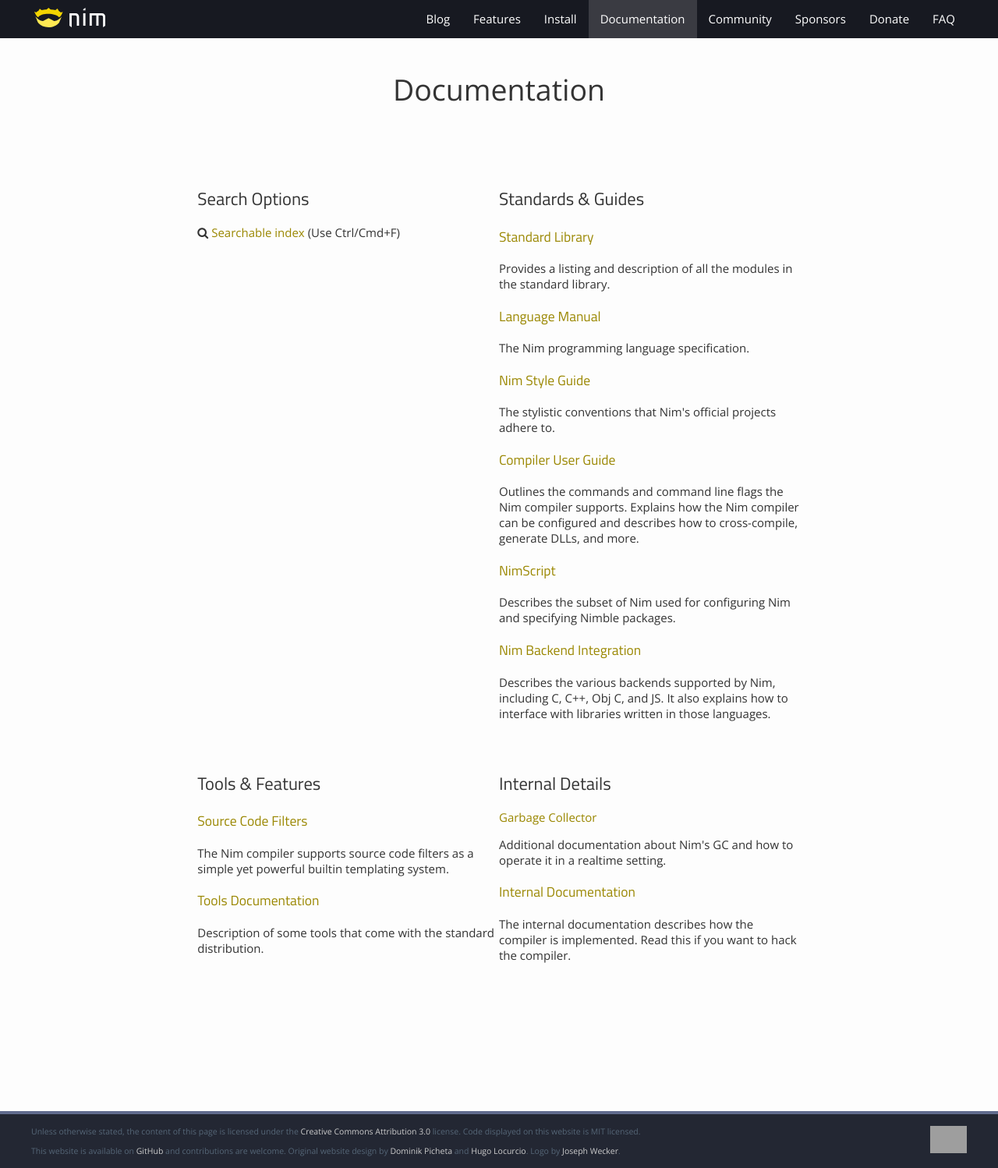
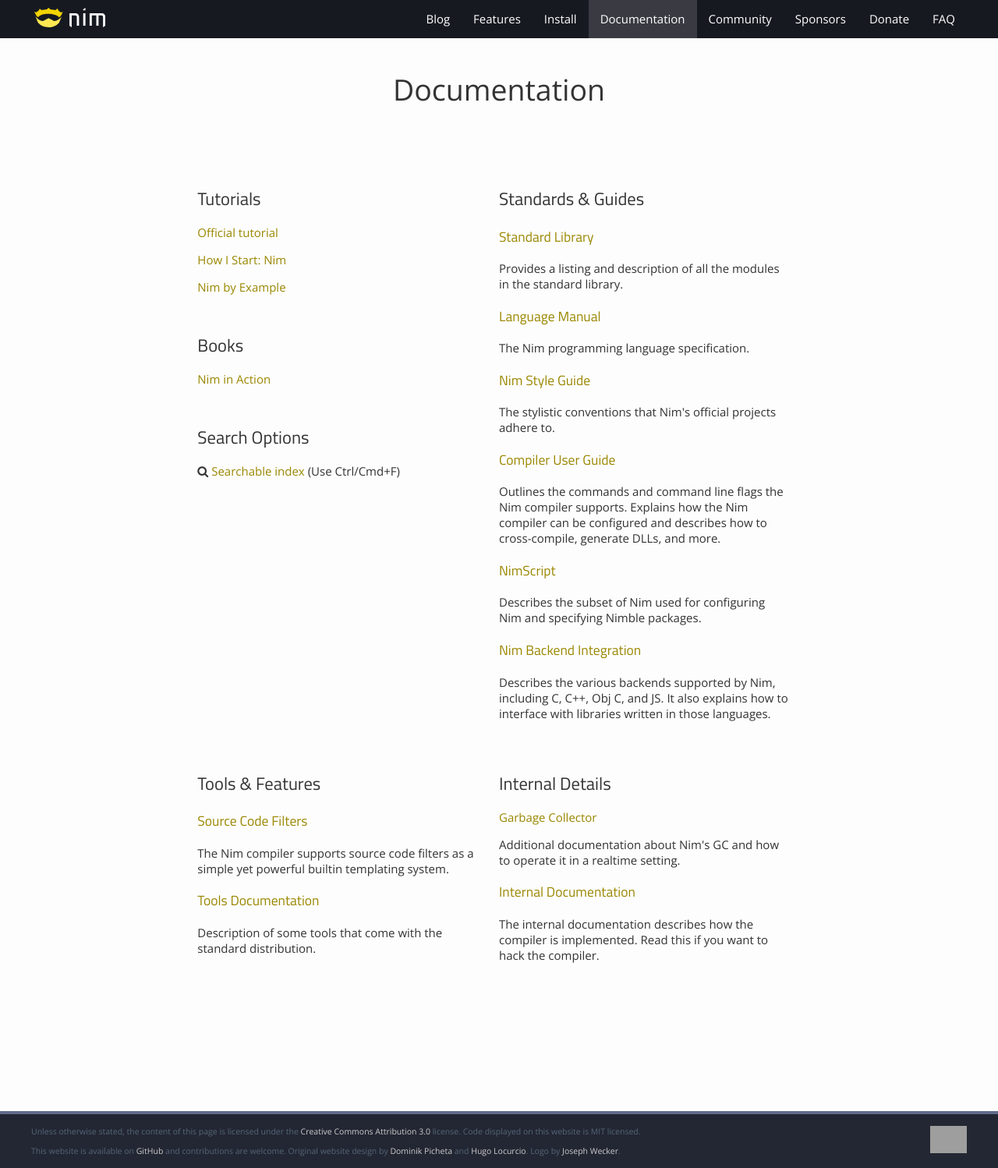
Before and after one commit to nim-lang/website, a Jekyll site: the page built from jekyll/documentation.html, in a window 1280 px wide. Shown: the whole page at 78% size. Built offline with Jekyll 4.4.1, drawn with Linux system fonts in a browser that asks for light colours; grey boxes are pictures that could not be loaded.

Commit message:
Improve documentation style and add more links.

```diff
--- a/jekyll/assets/css/main.scss
+++ b/jekyll/assets/css/main.scss
@@ -837,6 +837,14 @@
   }
 }
 
+// Styles for documentation page.
+
+.documentation {
+  div.pure-u-1 {
+    padding-right: 10pt;
+  }
+}
+
 // Misc.
 
 blockquote {
--- a/jekyll/documentation.html
+++ b/jekyll/documentation.html
@@ -1,10 +1,26 @@
 ---
 title: "Documentation"
 layout: page
+css_class: documentation
 ---
 <section class="pure-g content">
   <h1 class="pure-u-1 text-centered page-title main-heading">{{page.title}}</h1>
   <div class="pure-u-1 pure-u-md-1-2">
+    <h2 class="">Tutorials</h2>
+    <p>
+      <a href="{{ site.baseurl }}/docs/tut1.html">Official tutorial</a>
+    </p>
+    <p>
+      <a href="http://howistart.org/posts/nim/1/index.html">How I Start: Nim</a>
+    </p>
+    <p>
+      <a href="https://nim-by-example.github.io/getting_started/">Nim by Example</a>
+    </p>
+
+    <h2 class="">Books</h2>
+    <p>
+      <a href="https://manning.com/books/nim-in-action?a_aid=niminaction&a_bid=78a27e81">Nim in Action</a>
+    </p>
     <h2 class="">Search Options</h2>
     <p>
       <i class="fa fa-search" aria-hidden="true"></i>
```
